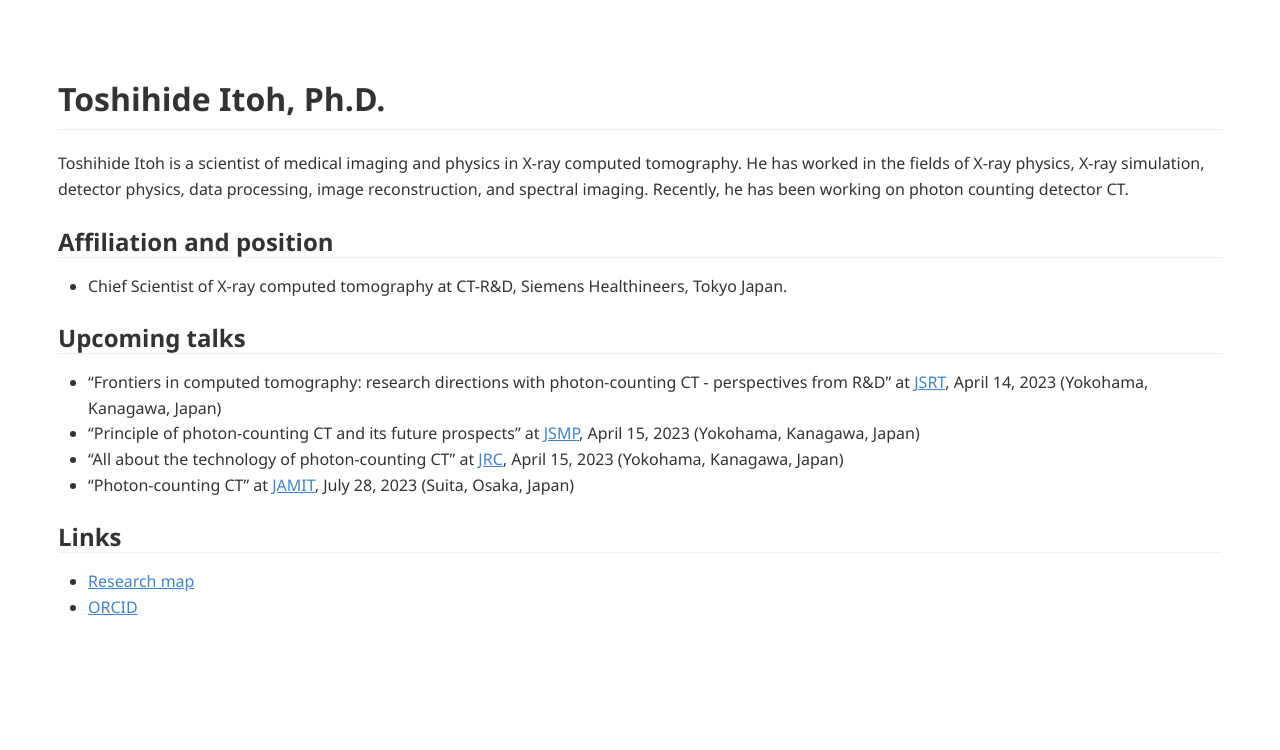
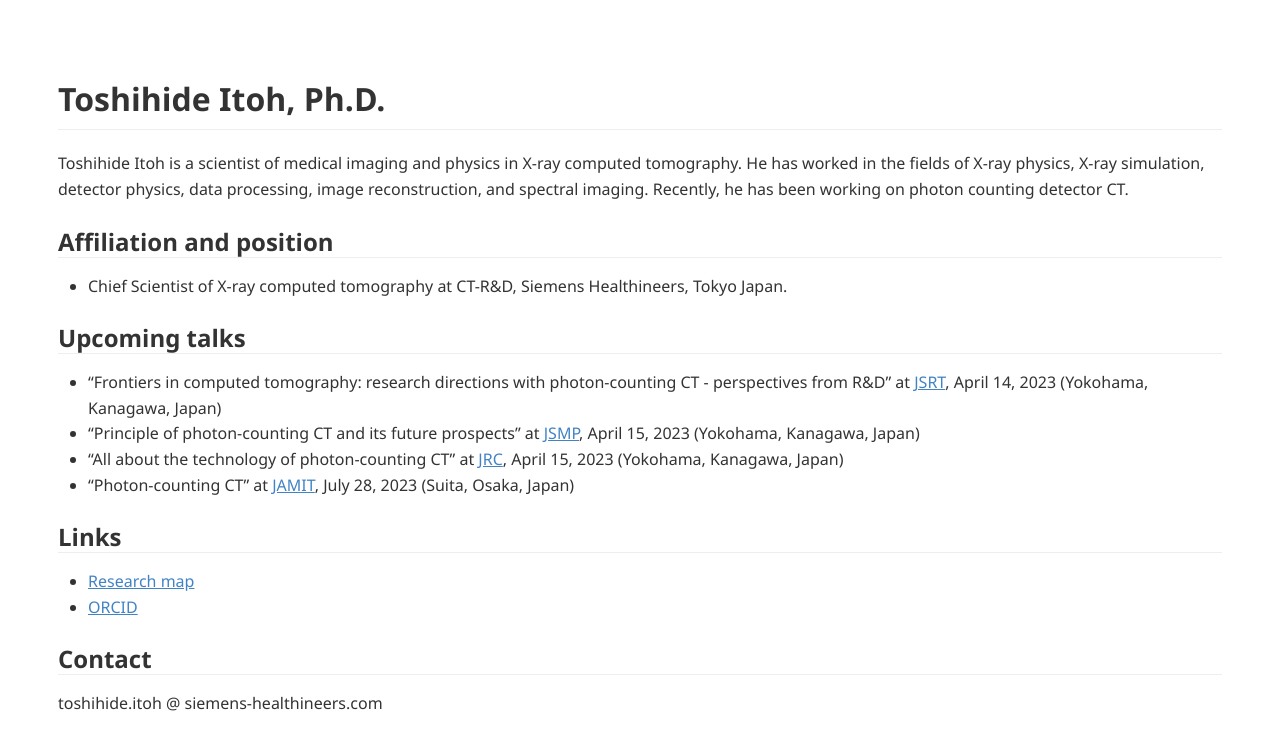
Before and after one commit to tnitoh/tnitoh.github.io, a Jekyll site: the page built from index.md, in a window 1280 px wide. Shown: the top 750 px of the page. Built offline with Jekyll 4.4.1, drawn with Linux system fonts in a browser that asks for light colours; Markdown is read by kramdown in place of the engine named in the settings.

Commit message:
'updated'

```diff
--- a/index.md
+++ b/index.md
@@ -20,3 +20,6 @@
 ## Links
 - [Research map](https://researchmap.jp/tnitoh?lang=en){:target="_blank"}
 - [ORCID](https://orcid.org/0000-0002-0283-1225){:target="_blank"}
+
+## Contact
+toshihide.itoh @ siemens-healthineers.com
```
